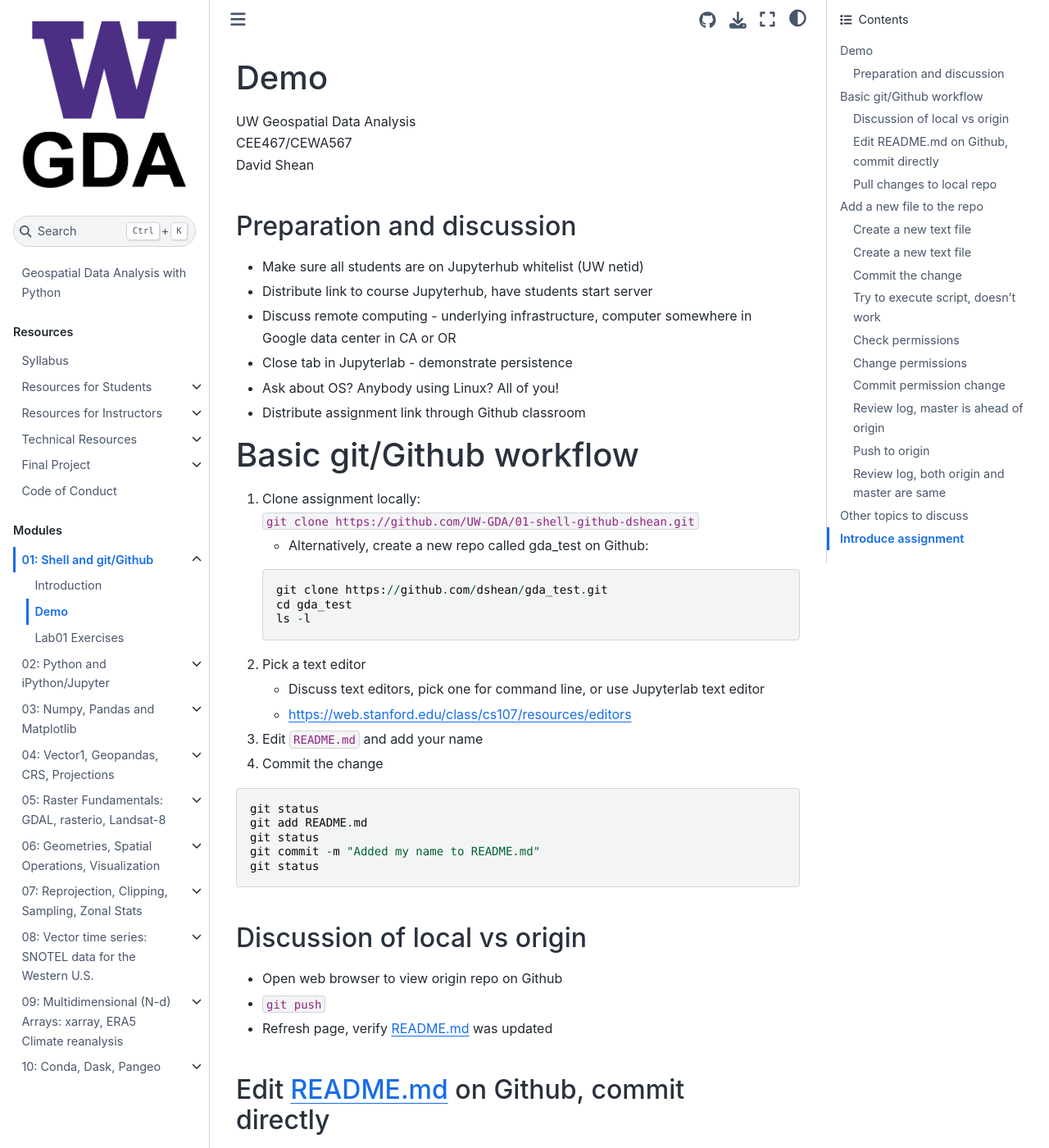
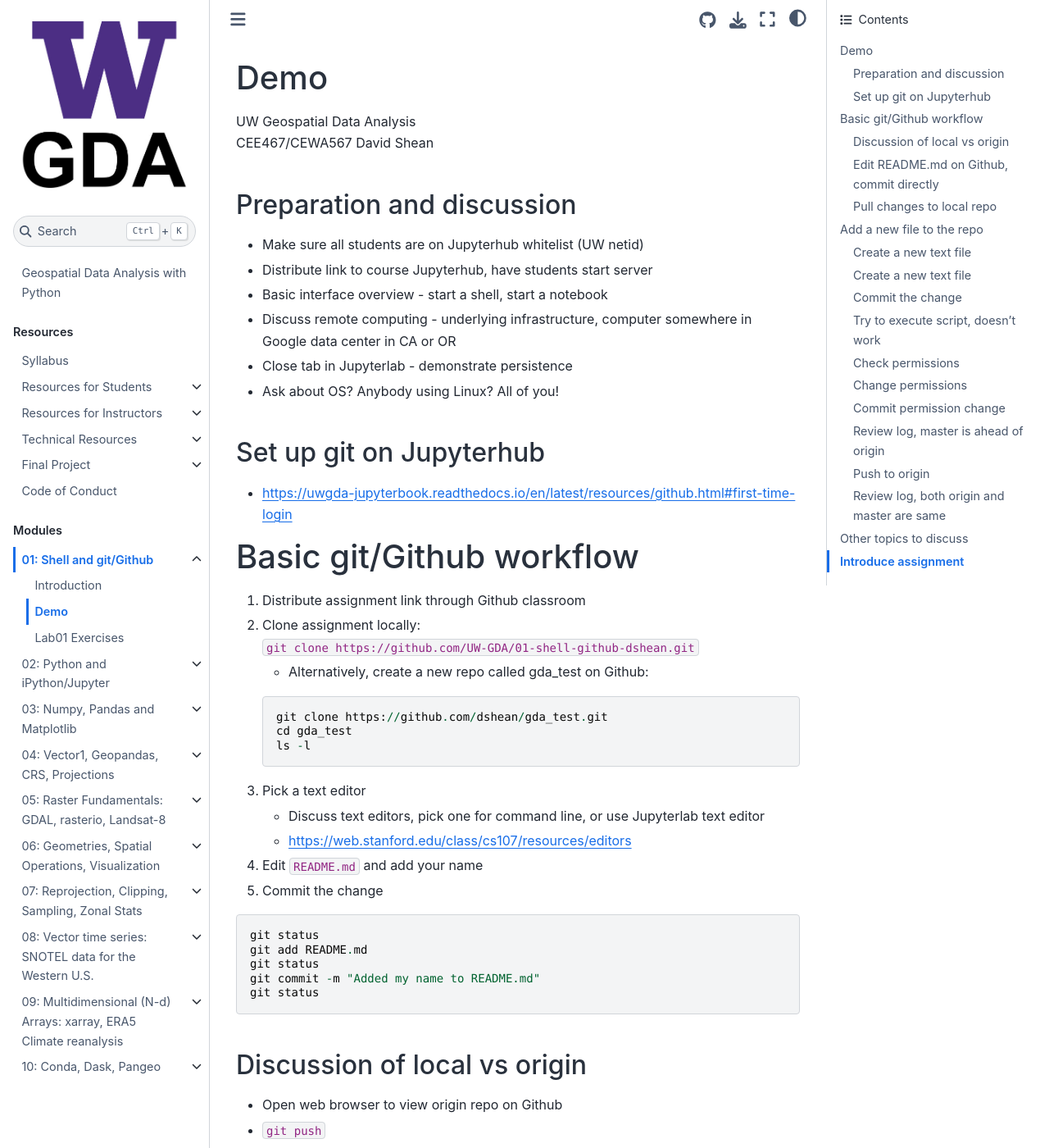
Before and after one commit to UW-GDA/jupyterbook, a Jupyter Book: the page built from book/modules/01_Shell_Github/01_Shell_Github_demo.md, in a window 1280 px wide and 1400 px high. Shown: the whole window at 82% size. Built offline with Jupyter Book 1.0.4 settings and Sphinx 7.4.7 and the Sphinx Book theme 1.1.4, drawn with Linux system fonts in a browser that asks for light colours; pages that are not in the unit, such as notebooks, are missing from menus; some of the changed text lies outside the part shown.

Commit message:
Update 01 demo

````diff
--- a/book/modules/01_Shell_Github/01_Shell_Github_demo.md
+++ b/book/modules/01_Shell_Github/01_Shell_Github_demo.md
@@ -6,12 +6,16 @@
 ## Preparation and discussion
 - Make sure all students are on Jupyterhub whitelist (UW netid)
 - Distribute link to course Jupyterhub, have students start server
+- Basic interface overview - start a shell, start a notebook
 - Discuss remote computing - underlying infrastructure, computer somewhere in Google data center in CA or OR
 - Close tab in Jupyterlab - demonstrate persistence
 - Ask about OS? Anybody using Linux? All of you!
-- Distribute assignment link through Github classroom
+
+## Set up git on Jupyterhub
+- https://uwgda-jupyterbook.readthedocs.io/en/latest/resources/github.html#first-time-login
 
 # Basic git/Github workflow
+1. Distribute assignment link through Github classroom
 1. Clone assignment locally:
 `git clone https://github.com/UW-GDA/01-shell-github-dshean.git`
     * Alternatively, create a new repo called gda_test on Github:
@@ -108,7 +113,9 @@
 ```
 
 # Other topics to discuss
-* https://stackoverflow.com/questions/572549/difference-between-git-add-a-and-git-add
+* Best practices for `git add` - specify filenames for now
+    * https://stackoverflow.com/questions/572549/difference-between-git-add-a-and-git-add
+    * https://uwgda-jupyterbook.readthedocs.io/en/latest/resources/github.html#why-are-a-bunch-of-random-files-added-to-my-repo
 * Tab completion
 * Shell history (use up arrow)
 * du and df
````
Also changed, not shown: other parts of book/modules/01_Shell_Github/01_Shell_Github_demo.md (+4 -3 lines).
